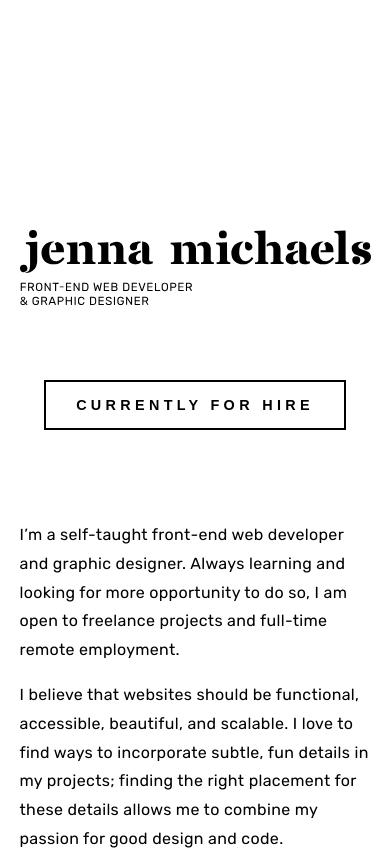
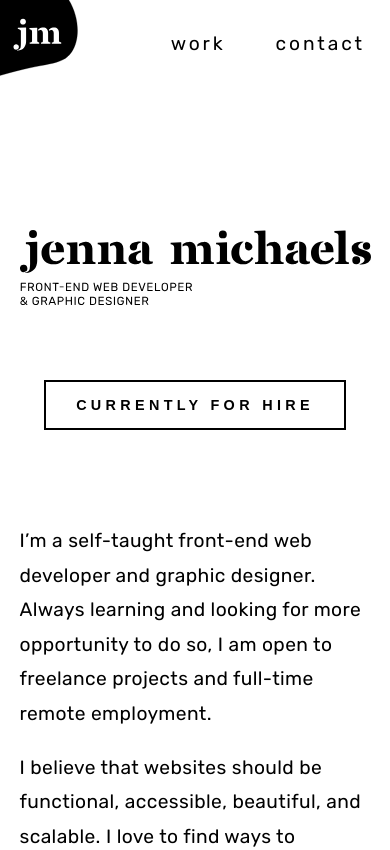
Before and after one commit to jenna-m/portfolio, a React (Create React App) app: page / in a window 390 px wide. Shown: the top 850 px of the page. Built offline with nearby package versions, Linux system fonts and the light colour scheme.

Commit message:
Update index.css
Fix responsive navbar issue

```diff
--- a/src/index.css
+++ b/src/index.css
@@ -607,12 +607,16 @@ textarea {
 (iPhone 5 and Samsung Galaxy S5) */
 @media screen and (max-width: 360px) {
   /* Navigation */
+  .navbar--hidden {
+      top: 0px;
+  }
+
   #nav-logo img {
-    height: 80px;
+    height: 60px;
   }
 
   #menu {
-    height: 80px;
+    height: 60px;
   }
 
   #menu li {
@@ -623,7 +627,7 @@ textarea {
   /* Home */
   #logo-splash {
     width: 100%;
-    margin: 10px 0px 50px 0px;
+    margin: 0px 0px 70px 0px;
   }
 
   #logo-splash img {
@@ -643,7 +647,7 @@ textarea {
   }
 
   #about-section p {
-    font-size: .95em;
+    font-size: 1em;
   }
 
   #skills-section {
@@ -880,12 +884,16 @@ textarea {
 (iPhone 6+, Google Pixel, iPads, etc.) */
 @media screen and (min-width: 360px) and (max-width: 768px) {
   /* Navigation */
+  .navbar--hidden {
+  top: 0px;
+  }
+
   #nav-logo img {
-    height: 100px;
+    height: 80px;
   }
 
   #menu {
-    height: 100px;
+    height: 80px;
   }
 
   #menu li {
@@ -913,7 +921,7 @@ textarea {
   }
 
   #about-section p {
-    font-size: 1em;
+    font-size: 1.2em;
   }
 
   #social-links {
```
